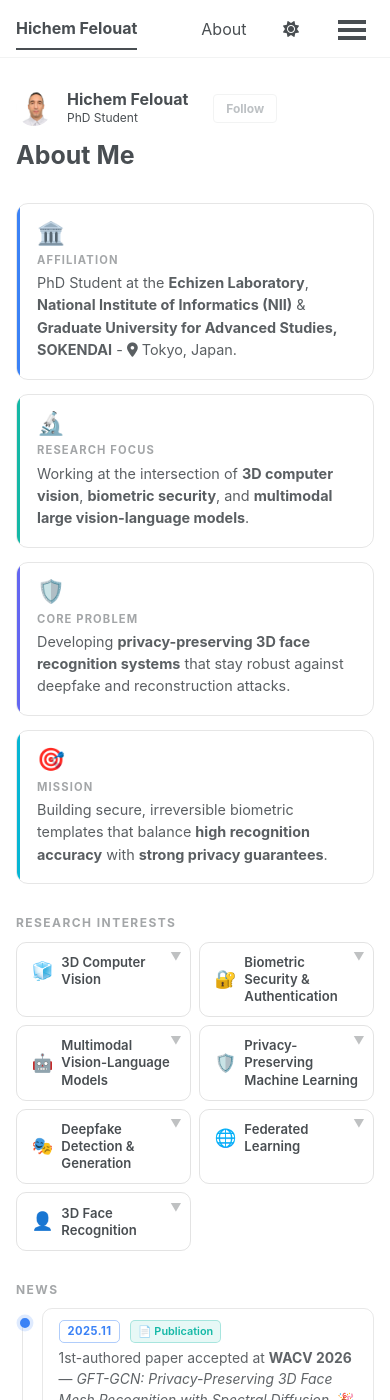
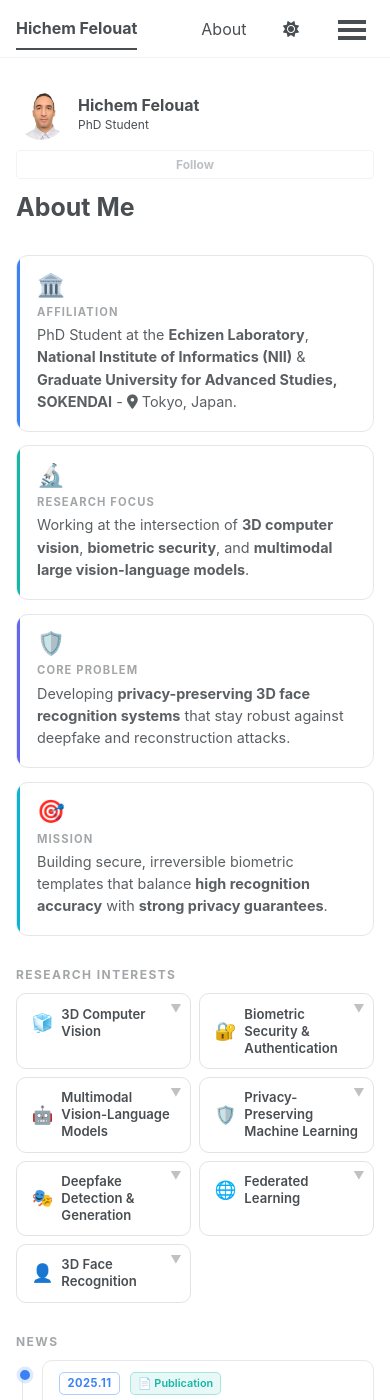
Before and after one commit to hichemfelouat/hichemfelouat.github.io, a Jekyll site: the page built from _pages/about.md, in a window 390 px wide and 1400 px high. Built offline with Jekyll 4.4.1, drawn with Linux system fonts in a browser that asks for light colours; a script bundle is joined from its source files by our own code; library files that are not in the unit come from our copies.

Commit message:
Update _sidebar.scss

```diff
--- a/_sass/layout/_sidebar.scss
+++ b/_sass/layout/_sidebar.scss
@@ -328,3 +328,68 @@
     }
   }
 }
+
+/* ==========================================================================
+   MOBILE AUTHOR SIDEBAR FIX
+   Prevents the links dropdown from overlapping page content on small screens
+   ========================================================================== */
+@media screen and (max-width: 1023px) {
+  /* Stack the author header row vertically */
+  .sidebar {
+    display: block;
+    width: 100%;
+  }
+
+  /* Make the top author row a flex column so avatar, name, and button stack */
+  .author__avatar,
+  .author__content,
+  .author__urls-wrapper {
+    display: block;
+    width: 100%;
+    padding-left: 0;
+    padding-right: 0;
+    vertical-align: top;
+  }
+
+  /* Avatar sits inline on the left, small */
+  .author__avatar {
+    display: inline-block;
+    width: 50px;
+    margin-right: 12px;
+    vertical-align: middle;
+  }
+
+  .author__content {
+    display: inline-block;
+    width: calc(100% - 70px);
+    vertical-align: middle;
+  }
+
+  /* The Follow button spans full width below avatar+name */
+  .author__urls-wrapper {
+    margin-top: 10px;
+  }
+
+  .author__urls-wrapper button {
+    width: 100%;
+    text-align: center;
+  }
+
+  /* Dropdown: full width, relative position — no longer floats over content */
+  .author__urls {
+    position: relative !important;
+    right: auto !important;
+    left: auto !important;
+    width: 100% !important;
+    margin-top: 8px !important;
+    z-index: 1 !important;
+    box-shadow: none !important;
+    border-radius: 6px !important;
+  }
+
+  /* Hide the dropdown arrow */
+  .author__urls:before,
+  .author__urls:after {
+    display: none !important;
+  }
+}
```
